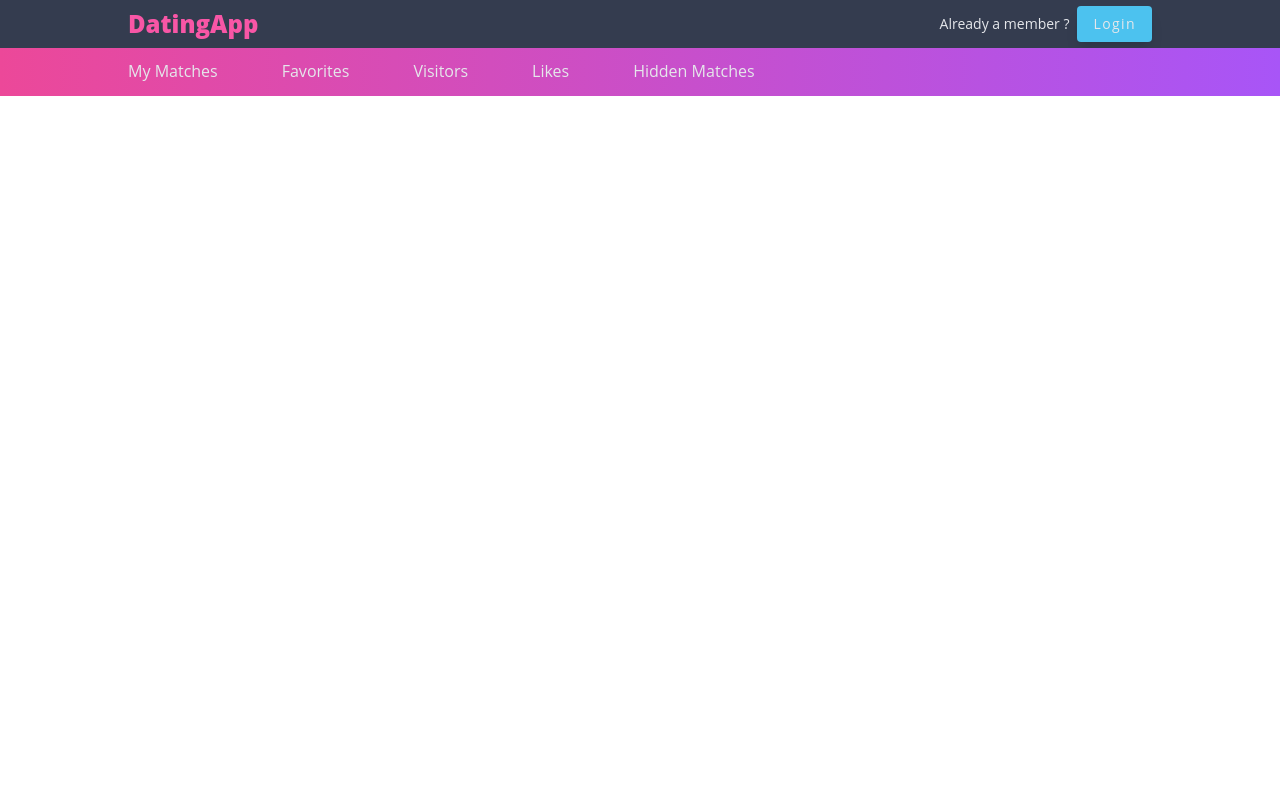
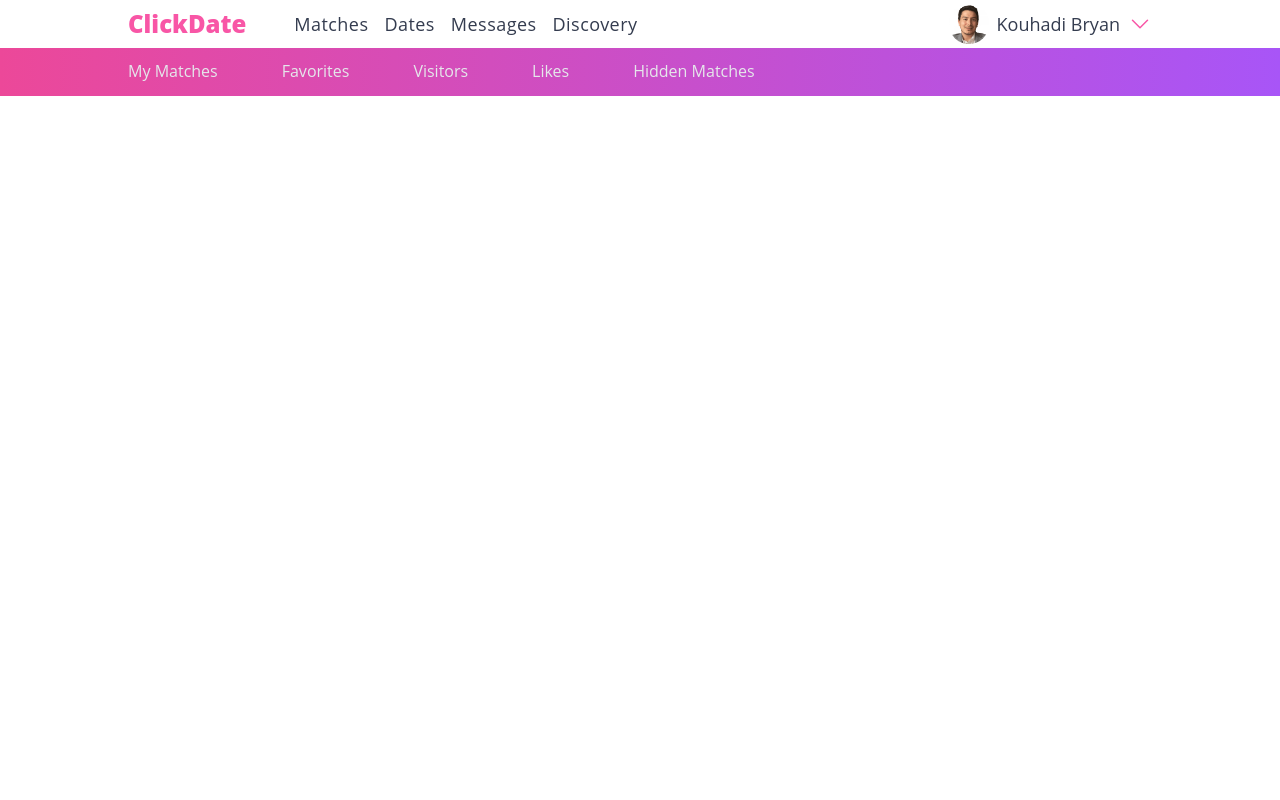
Before and after one commit to abdelrany/Dating-web-App, a Next.js app in the folder front-end/: page / in a window 1280 px wide. Shown: the top 800 px of the page. Built offline with nearby package versions, Linux system fonts and the light colour scheme.

Commit message:
feat: added responsiveness

```diff
--- a/front-end/components/Nav.tsx
+++ b/front-end/components/Nav.tsx
@@ -1,33 +1,66 @@
+"use client"
 import Image from 'next/image';
 import profileImg from '../assets/images/profile.png'
-import {ChevronDownIcon} from '@heroicons/react/24/outline'
+import {ChevronDownIcon, XMarkIcon} from '@heroicons/react/24/outline'
+import Link from 'next/link';
+import { useState } from 'react';
+
+// List of links will be rendered in nav element
+const navLinks = ['Matches', 'Dates', 'Messages', 'Discovery'];
 
 const Nav = () => {
-  const isLoggedIn = false;
+  const isLoggedIn = true;
+  const [isOpen, setIsOpen] = useState(false)
 
     if (isLoggedIn) {
       return <header>
-          <nav className='bg-white flex justify-between items-center h-12  px-2 sm:px-8 lg:px-32'>
+                <nav className='bg-white flex justify-between items-center h-12 px-2 md:px-8 lg:px-32'>
                     {/* logo to be added later as an SVG or PNG */}
-              <h1 className="font-extrabold text-2xl text-primary mr-4">DatingApp</h1>
-              <ul className="flex items-center flex-1 gap-4 ml-8 text-dark">
-                <li className="cursor-pointer hover:text-primary hover:translate-y-[-4px] transition-all duration-300">Matches</li>
-                <li className="cursor-pointer hover:text-primary hover:translate-y-[-4px] transition-all duration-300">Dates</li>
-                <li className="cursor-pointer hover:text-primary hover:translate-y-[-4px] transition-all duration-300">Messages</li>
-                <li className="cursor-pointer hover:text-primary hover:translate-y-[-4px] transition-all duration-300">Discovery</li>
+                    <Link href="/">
+                      <h1 className="font-extrabold text-2xl text-primary mr-4">ClickDate</h1>
+                    </Link>
+
+                    {/* (nav 1) when it hits the smallest breakpoint, this menu will be off and the one below (nav 2) will be on*/}
+                    <ul className="hidden sm:flex items-center flex-1 gap-4 ml-4 md:ml-8">
+                      {navLinks.map((L, I) => <Link href={`/${L.toLocaleLowerCase()}`} key={I}> <li className="cursor-pointer text-dark hover:text-primary text-sm  md:text-lg md:tracking-wide hover:translate-y-[-4px] transition-all duration-300">{L}</li></Link>)}
                     </ul>
+
+                    {/*(profile) responsible for showing the links */}
                     <div className="flex items-center gap-2">
                         <Image src={profileImg} className="w-10 h-10 rounded-full" alt="profile name"/>
-                <p className="cursor-pointer text-dark">Kouhadi Bryan</p>
-                <ChevronDownIcon className="cursor-pointer h-6 w-6 text-primary"/>
+                        <p onMouseEnter={()=>setIsOpen(true)} className="cursor-pointer text-dark hover:text-primary duration-300 text-sm md:text-lg">{"Kouhadi Bryan".substring(0,15)}</p>
+                        {!isOpen ? <ChevronDownIcon onClick={()=>setIsOpen(true)} className="cursor-pointer h-5 w-5 lg:h-6 lg:w-6 text-primary"/>
+                                 : <XMarkIcon onClick={()=>setIsOpen(false)} className='cursor-pointer h-5 w-5 lg:h-6 lg:w-6 text-primary'/>
+                        }
                     </div>
+
+                    {/* (nav 2) when it hits the phone breakpoints, this menue will be on, and the one above (nav 1) will be off */}
+                    <div className={`sm:hidden ${isOpen ? "visible":"invisible" } fixed z-10 top-0 right-0 w-screen h-screen`}>
+                      <XMarkIcon onClick={()=>setIsOpen(false)} className='fixed top-3 right-2 cursor-pointer h-8 w-8 text-primary'/>
+                      <ul className={`${isOpen ? "h-full":"h-0"} transition-all duration-500 flex w-screen flex-col items-center justify-center gap-12 bg-gray-200 overflow-hidden `}>
+                        {navLinks.map((L, I) => <Link href={`/${L.toLocaleLowerCase()}`} onClick={()=>setIsOpen(false)} key={I}>
+                                                   <li className="cursor-pointer text-dark text-xl font-bold tracking-widest">{L}</li>
+                                                </Link>
+                        )}
+                        <Link href="/account" onClick={()=>setIsOpen(false)}> <li className="cursor-pointer text-dark text-xl font-bold tracking-widest">Account</li></Link>
+                        <button onClick={()=>setIsOpen(false)} className='bg-secondary px-6 py-2 rounded-md text-gray-100 text-lg'>Log Out</button>
+                      </ul>
+                    </div>
+                    {/* account setting links available only in the SM breakpoint */}
+                    <ul onMouseLeave={()=>setIsOpen(!isOpen)} className={`hidden sm:flex overflow-hidden w-40 ${ isOpen? "h-48 " : "h-0" } bg-white shadow-md duration-500 transition-all flex-col items-center justify-around rounded-b-md top-12 right-8 lg:right-32 absolute z-10 `}>
+                        <Link href="/account"> <li className="hover:text-primary duration-300 cursor-pointer text-dark text-xl font-bold tracking-widest">Account</li></Link>
+                        <Link href="/account"> <li className="hover:text-primary duration-300 cursor-pointer text-dark text-xl font-bold tracking-widest">Insights</li></Link>
+                        <button onClick={()=>setIsOpen(false)} className='bg-secondary px-6 py-2 rounded-md text-gray-100 text-lg duration-300 hover:bg-red-500 hover:text-white'>Log Out</button>
+                    </ul>
                 </nav>
             </header>
     }
   if(!isLoggedIn) return <header className='bg-dark '>
                             <nav className='flex justify-between items-center h-12 px-2 sm:px-8 lg:px-32'>
                               {/* logo to be added later as an SVG or PNG */}
-                              <h1 className="font-extrabold text-2xl text-primary md:mr-4">DatingApp</h1>
+                              <Link href="/">
+                                  <h1 className="font-extrabold text-2xl text-primary mr-4">ClickDate</h1>
+                              </Link>
                               <div className='flex items-center gap-1 md:gap-2'>
                                 <p className='text-gray-200 text-sm'>Already a member ? </p>
                                 <button className='btn-accent text-sm tracking-widest'>Login</button>
```
Lines whose indentation alone changed are shown as unchanged.
